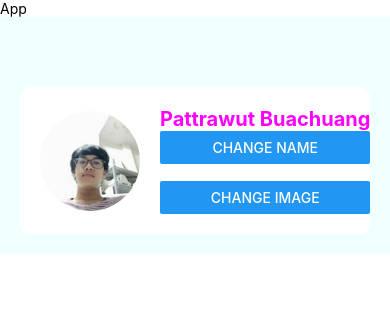
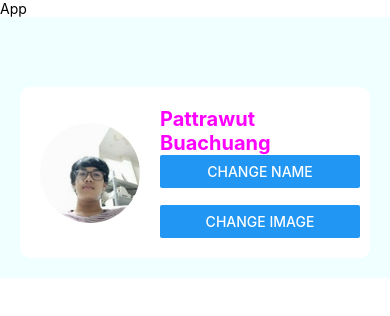
Before and after one commit to Puffer21959/2113110627_ReactNative, a React Native app: screen / in a window 390 px wide. Shown: the top 316 px of the page. Built offline with nearby package versions, Linux system fonts and the light colour scheme.

Commit message:
practice2.0

```diff
--- a/components/ProfileScreen.tsx
+++ b/components/ProfileScreen.tsx
@@ -3,6 +3,8 @@ import React, { useState } from "react";
 import styles from "../styles/styles";
 
 const ProfileScreen = (): React.JSX.Element => {
+  const pfp1 = require("../assets/pfp.jpg");
+  const pfp2 = require("../assets/pfp2.jpg");
   const [profileImg, setprofileImg] = useState(require("../assets/pfp.jpg"));
   const [name, setName] = useState("Pattrawut Buachuang");
   let check = true;
@@ -12,21 +14,19 @@ const ProfileScreen = (): React.JSX.Element => {
   };
 
   const handleChangeImg = () => {
-    setprofileImg(require("../assets/pfp2.jpg"));
+    setprofileImg(profileImg == pfp1 ? pfp2 : pfp1);
   };
 
   return (
     <View style={styles.container}>
       <View style={styles.profileContainer}>
         <Image source={profileImg} style={styles.profileImg} />
-        <View>
+        <View style={{ width: 200 }}>
           <Text style={styles.profileName}>{name}</Text>
 
-          <View style={{ minWidth: "50%" }}>
-            <Button title="change name" onPress={handleChangeName} />
-            <Text>{"\n"}</Text>
-            <Button title="change image" onPress={handleChangeImg} />
-          </View>
+          <Button title="change name" onPress={handleChangeName} />
+          <Text>{"\n"}</Text>
+          <Button title="change image" onPress={handleChangeImg} />
         </View>
       </View>
     </View>
```
